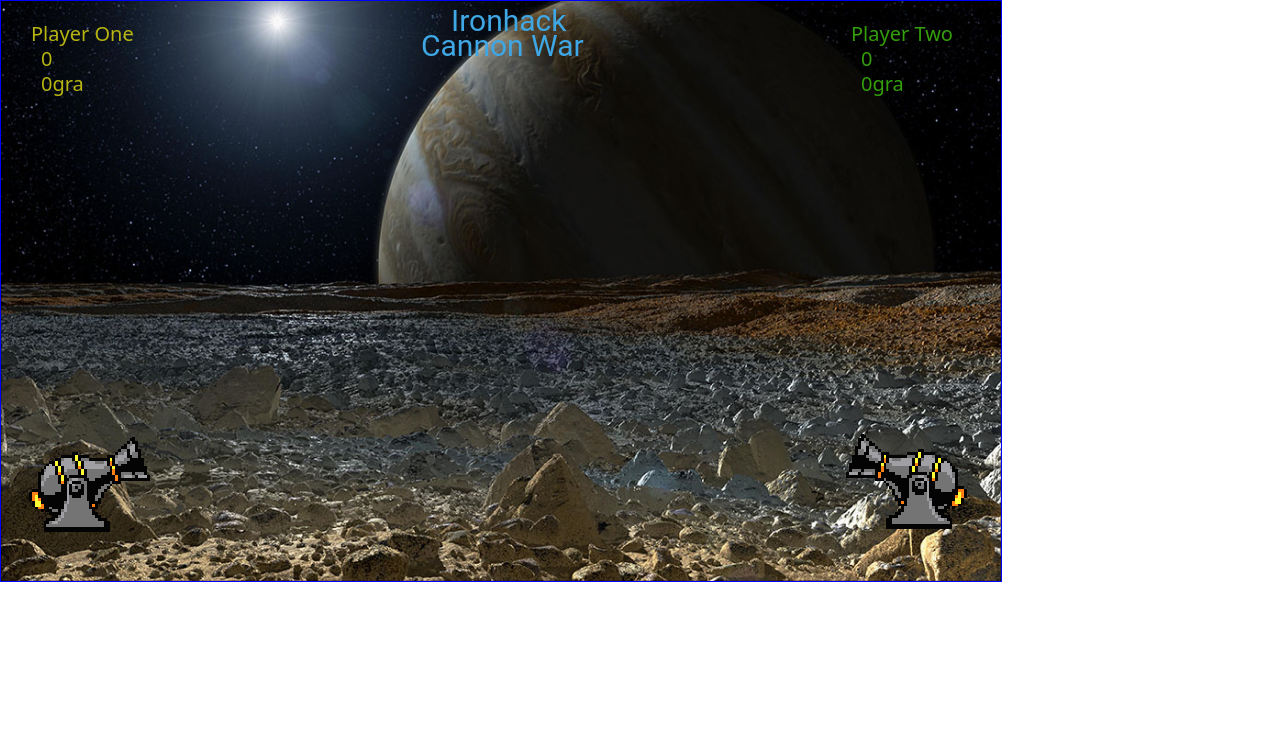
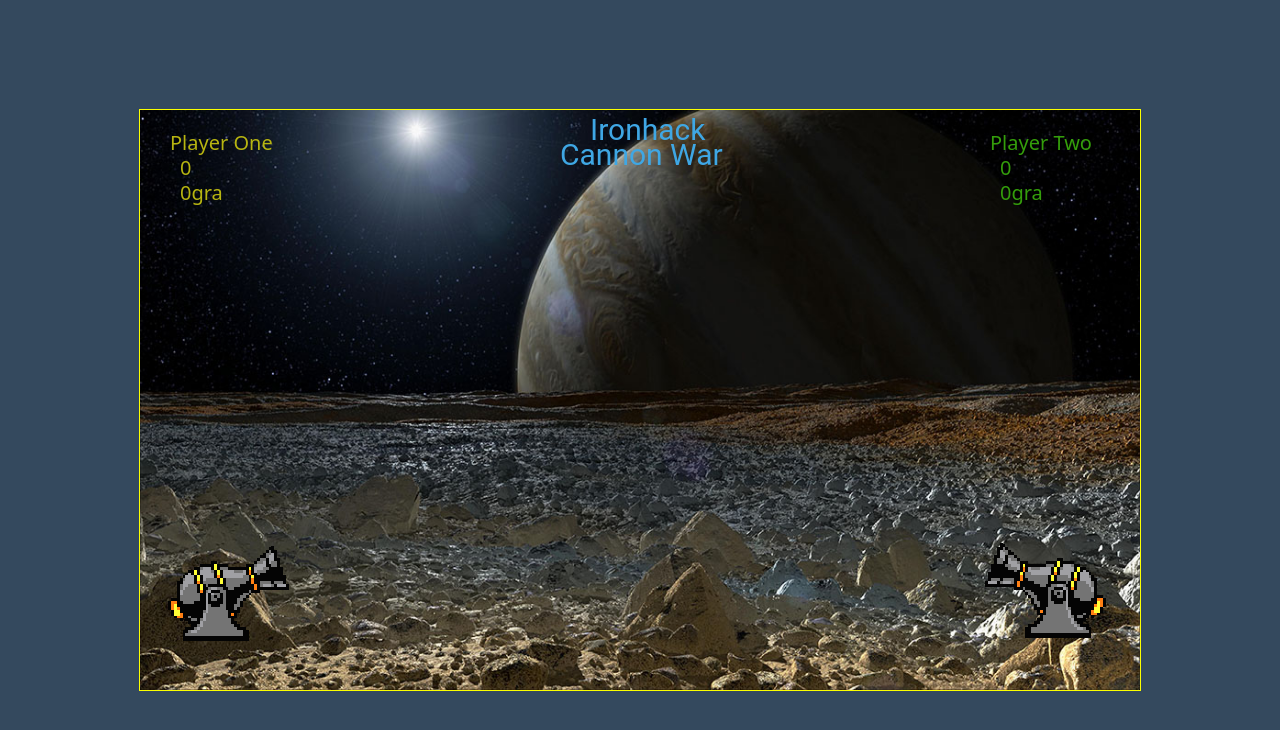
Before and after one commit to davidsirit71/project-game-ironhackCannonWar, a plain HTML site: page index.html in a window 1280 px wide. Drawn offline with Linux system fonts and the light colour scheme.

Commit message:
start version 1.0

```diff
--- a/css/style.css
+++ b/css/style.css
@@ -1,4 +1,18 @@
+body{
+  background: #34495e;
+  color: #fff;
+  height: 100vh;
+  padding: 0;
+  margin: 0;
+  display: flex;
+  justify-content: center;
+  align-content: center;
+  flex-direction: column;
+}
+
+
 #canvas-grid {
-  border: 1px solid blue;
+  margin: 0 auto;
+  border: 1px solid rgb(251, 255, 0);
 
 }
--- a/js/background.js
+++ b/js/background.js
@@ -1,8 +1,8 @@
-function Background(game) {
+function Background(game, backImage) {
   this.game = game;
 
   this.img = new Image();
-  this.img.src = "img/jupiter-europa-1.jpg";
+  this.img.src = backImage; // ojo
 
   this.x = 0;
   this.y = 0;
--- a/js/bullet.js
+++ b/js/bullet.js
@@ -32,7 +32,6 @@ Bullet.prototype.move = function() {
 
 Bullet.prototype.shootBullet = function(dirX, v0, grav) {
   this.v0 = v0 / this.fps;
-  //this.phi = phi;
   this.phiRad = this.phi * Math.PI/180;
   this.gra = grav / 3600;
   this.xt = dirX * (this.v0 * Math.cos(this.phiRad));
--- a/js/game.js
+++ b/js/game.js
@@ -49,7 +49,7 @@ GameSpace.prototype.gameOver = function() {
 };
 
 GameSpace.prototype.reset = function() {
-  this.background = new Background(this);
+  this.background = new Background(this, "img/jupiter-europa-1.jpg");
   this.playerLeft = new Player(this, 20, "img/cannones-izq.png");
   this.playerRight = new Player(this, 840, "img/cannones-der.png");
   this.bulletLeft = new Bullet(
@@ -95,9 +95,9 @@ GameSpace.prototype.setListeners = function() {
         break;
       case SAPCE:
         this.bulletLeft.icre = 1;
-        this.bulletLeft.shootBullet(1, 70, 7);
+        this.bulletLeft.shootBullet(1, 120, 21);
         this.bulletRight.icre = 1;
-        this.bulletRight.shootBullet(-1, 70, 7);
+        this.bulletRight.shootBullet(-1, 120, 21);
         break;
       case UP_ARROW:
         this.bulletRight.phi++;
```
Also changed, not shown: index.html (+1 -0 lines), img/image018.gif (added), 1 other file.
